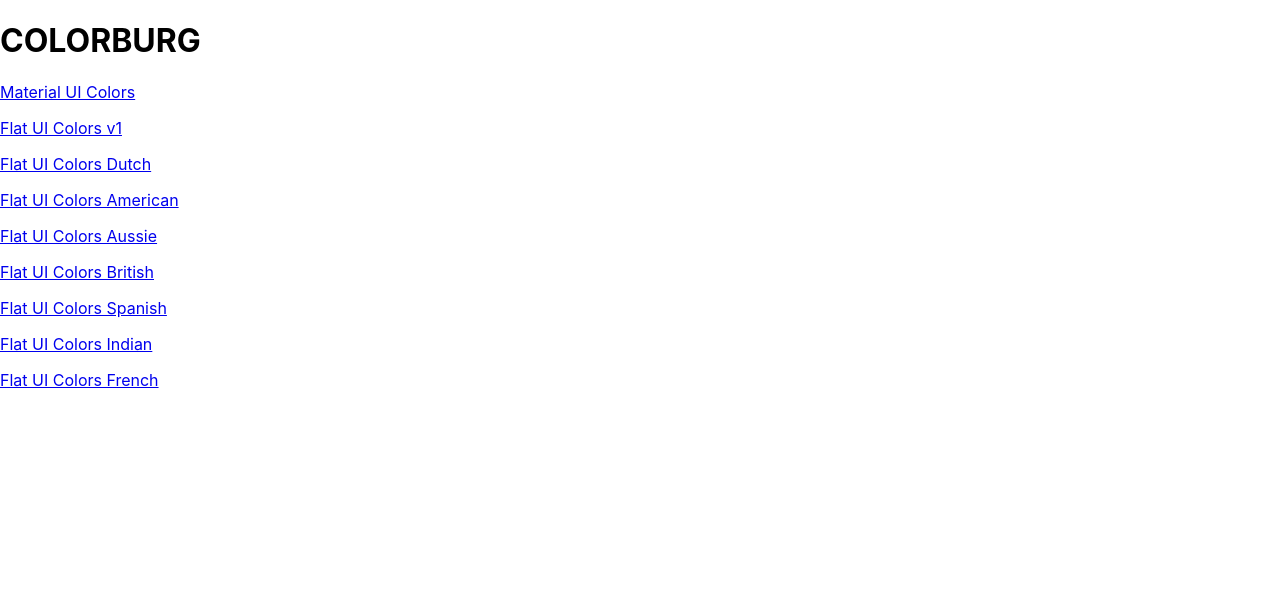
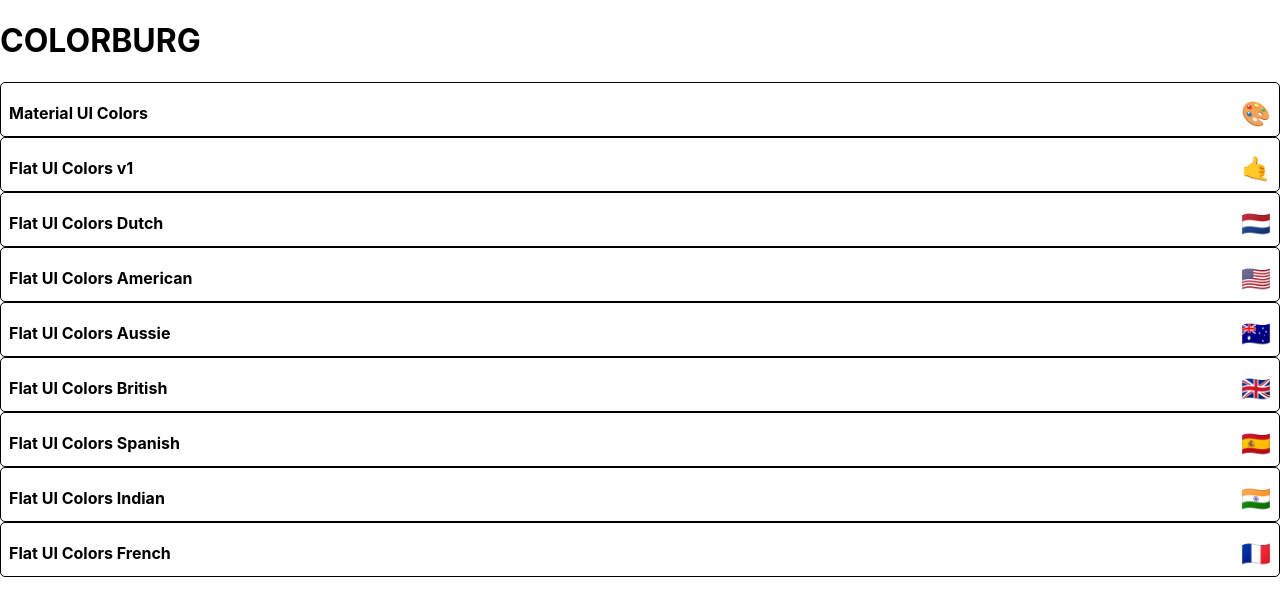
Before and after one commit to Roopin619/Colorburg, a React (Create React App) app: page / in a window 1280 px wide. Shown: the top 616 px of the page. Built offline with nearby package versions, Linux system fonts and the light colour scheme.

Commit message:
Start styling MiniPalette

```diff
--- a/package.json
+++ b/package.json
@@ -5,6 +5,7 @@
   "dependencies": {
     "@material-ui/core": "^4.9.10",
     "@material-ui/icons": "^4.9.1",
+    "@material-ui/styles": "^4.9.10",
     "@testing-library/jest-dom": "^4.2.4",
     "@testing-library/react": "^9.5.0",
     "@testing-library/user-event": "^7.2.1",
--- /dev/null
+++ b/src/MiniPalette.js
@@ -0,0 +1,47 @@
+import React from 'react';
+import { withStyles } from '@material-ui/styles';
+
+const styles = {
+    root: {
+        backgroundColor: "white",
+        border: "1px solid black",
+        borderRadius: "5px",
+        padding: "0.5rem",
+        position: "relative",
+        overflow: "hidden",
+        "&:hover": {
+            cursor: "pointer"
+        }
+    },
+    colors: {
+        backgroundColor: "grey"
+    },
+    title: {
+        display: "flex",
+        justifyContent: "space-between",
+        alignItems: "center",
+        margin: "0",
+        color: "black",
+        paddingTop: "0.5rem",
+        fontSize: "1rem",
+        position: "relative"
+    },
+    emoji: {
+        marginLeft: "0.5rem",
+        fontSize: "1.5rem"
+    }
+}
+
+function MiniPalette(props) {
+    const { classes, paletteName, emoji } = props;
+    return (
+        <div className={classes.root}>
+            <div className={classes.colors}></div>
+            <h5 className={classes.title}>
+                {paletteName} <span className={classes.emoji}>{emoji}</span>
+            </h5>
+        </div>
+    );
+}
+
+export default withStyles(styles)(MiniPalette);
--- a/src/PaletteList.js
+++ b/src/PaletteList.js
@@ -1,4 +1,5 @@
 import React, { Component } from 'react';
+import MiniPalette from './MiniPalette';
 import { Link } from 'react-router-dom';
 
 class PaletteList extends Component {
@@ -8,9 +9,7 @@
             <div>
                 <h1>COLORBURG</h1>
                 {palettes.map(palette => (
-                    <p>
-                    <Link to={`/palette/${palette.id}`} >{palette.paletteName}</Link>
-                    </p>
+                    <MiniPalette {...palette} />
                 ))}
             </div>
         );
```
